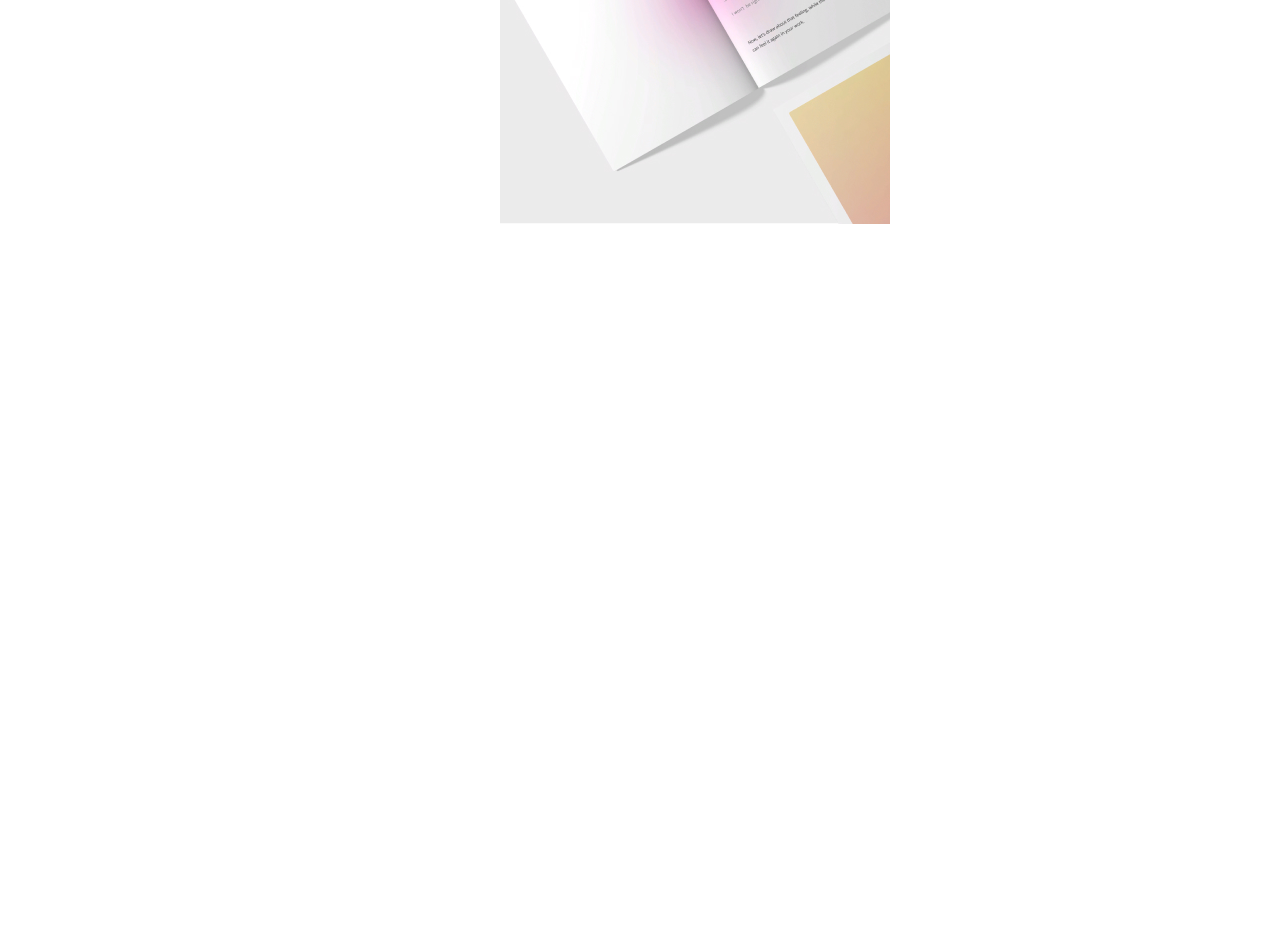
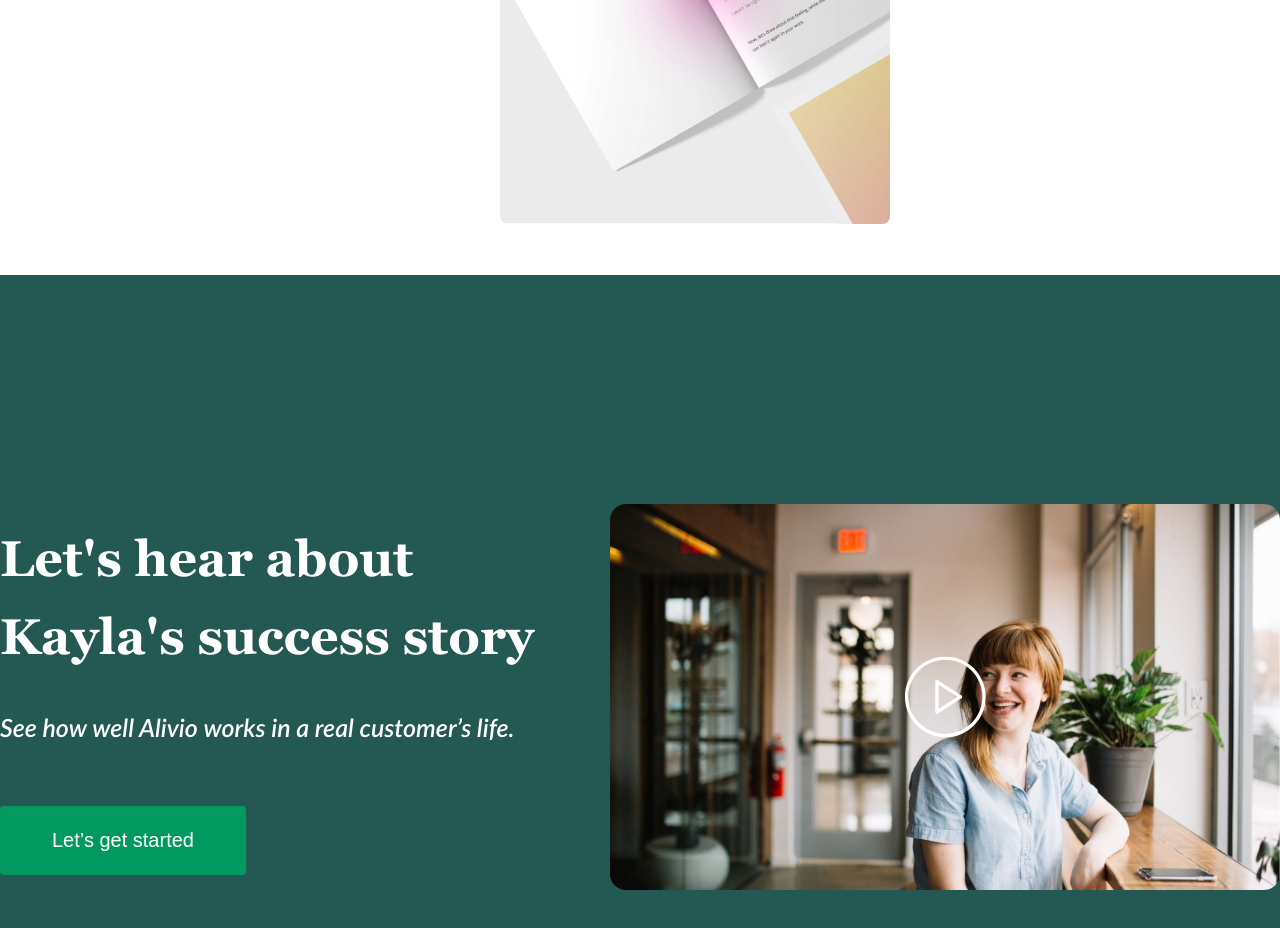
Before and after one commit to TatianaYakushonok/Landing-page-alivio, a plain HTML site: page alivio/index.html in a window 1280 px wide. Shown: the part 2335-3263 px from the top of the page. Before the commit the page ends 2610 px from the top, so only its background shows below. Drawn offline with Linux system fonts and the light colour scheme.

Commit message:
feat: add section story (Mon, 04 Jul 2022 06:13:32 +0700)

```diff
--- a/alivio/css/base.css
+++ b/alivio/css/base.css
@@ -2,6 +2,7 @@
 @import url('./header.css');
 @import url('./home.css');
 @import url('./how-it-works.css');
+@import url('./story.css');
 
 body {
     font-family: 'Lato', sans-serif;
--- a/alivio/css/how-it-works.css
+++ b/alivio/css/how-it-works.css
@@ -97,7 +97,6 @@
 .step-img-container {
     position: relative;
     padding-bottom: 126%;
-    background-color: bisque;
 }
 
 .step-img {
@@ -107,4 +106,5 @@
     width: 100%;
     height: 100%;
     object-fit: cover;
+    border-radius: 8px;
 }
--- /dev/null
+++ b/alivio/css/story.css
@@ -0,0 +1,72 @@
+.story {
+    padding: 229px 0 176px;
+    color: #fff;
+    background-color: #245852;
+}
+
+.story-container {
+    max-width: 1507px;
+    margin: 0 auto;
+    display: flex;
+    align-items: center;
+    justify-content: space-between;
+    gap: 30px;
+}
+
+.story-content {
+    max-width: 580px;
+}
+
+.story-title {
+    margin-bottom: 33px;
+    font-family: 'Georgia';
+    font-style: normal;
+    font-weight: 700;
+    font-size: 50px;
+    line-height: 157%;
+}
+
+.story-text {
+    margin-bottom: 57px;
+    font-family: 'Lato';
+    font-style: normal;
+    font-weight: 600;
+    font-size: 25px;
+    line-height: 157%;
+}
+
+.story-video {
+    width: 895px;
+}
+
+.story-video-container {
+    position: relative;
+    padding-top: 57.65%;
+}
+
+.story-video-btn {
+    position: absolute;
+    top: 50%;
+    left: 50%;
+    transform: translate(-50%, -50%);
+    z-index: 999;
+}
+
+.story-video-overlay {
+    position: absolute;
+    top: 0;
+    left: 0;
+    width: 100%;
+    height: 100%;
+    border-radius: 16px;
+    background: rgba(0, 0, 0, 0.2);
+}
+
+.story-img {
+    position: absolute;
+    top: 0;
+    left: 0;
+    width: 100%;
+    height: 100%;
+    border-radius: 16px;
+}
--- a/alivio/index.html
+++ b/alivio/index.html
@@ -111,6 +111,28 @@
                 </div>
             </div>
         </section>
+        <section class="story">
+            <div class="story-container">
+                <div class="story-content">
+                    <h3 class="story-title">Let's hear about Kayla's success story</h3>
+                    <div class="story-text">
+                        <p class="story-paragraf">See how well Alivio works in a real customer’s life.</p>
+                    </div>
+                    <div class="story-button">
+                        <button class="story-btn btn">Let’s get started</button>
+                    </div>
+                </div>
+                <div class="story-video">
+                    <div class="story-video-container">
+                        <button class="story-video-btn">
+                            <img src="./img/ico-play.svg" alt="play" class="story-iconplay">
+                        </button>
+                        <div class="story-video-overlay"></div>
+                        <img src="./img/video.jpg" alt="video" class="story-img">
+                    </div>
+                </div>
+            </div>
+        </section>
     </main>
 </body>
 </html>
```
Also changed, not shown: alivio/img/ico-play.svg (added), alivio/img/video.jpg (added).
